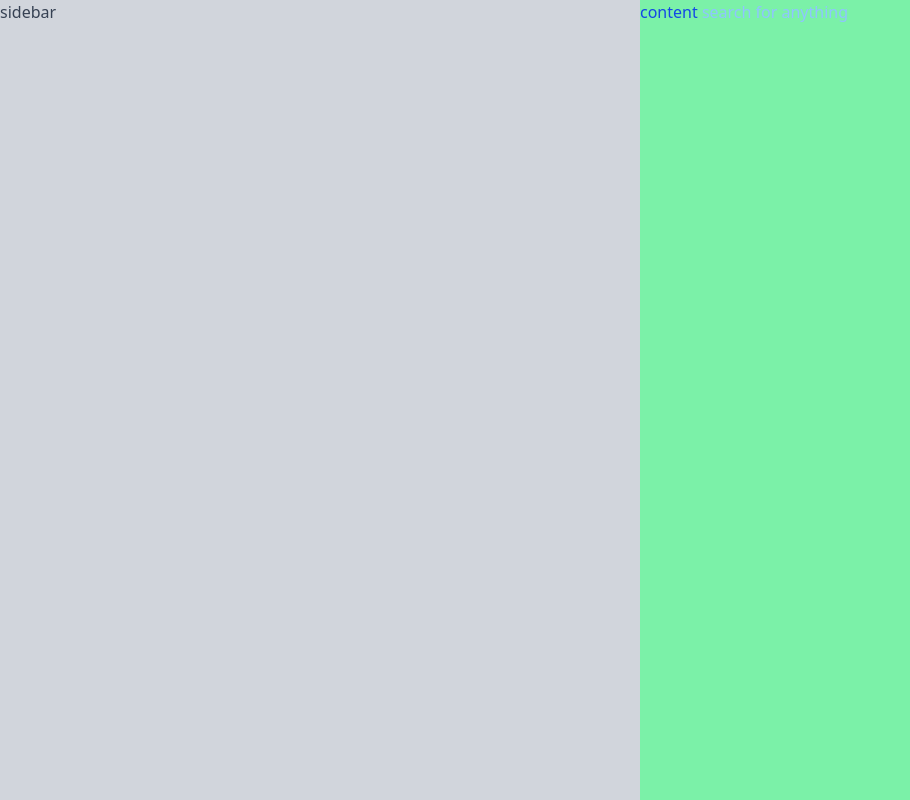
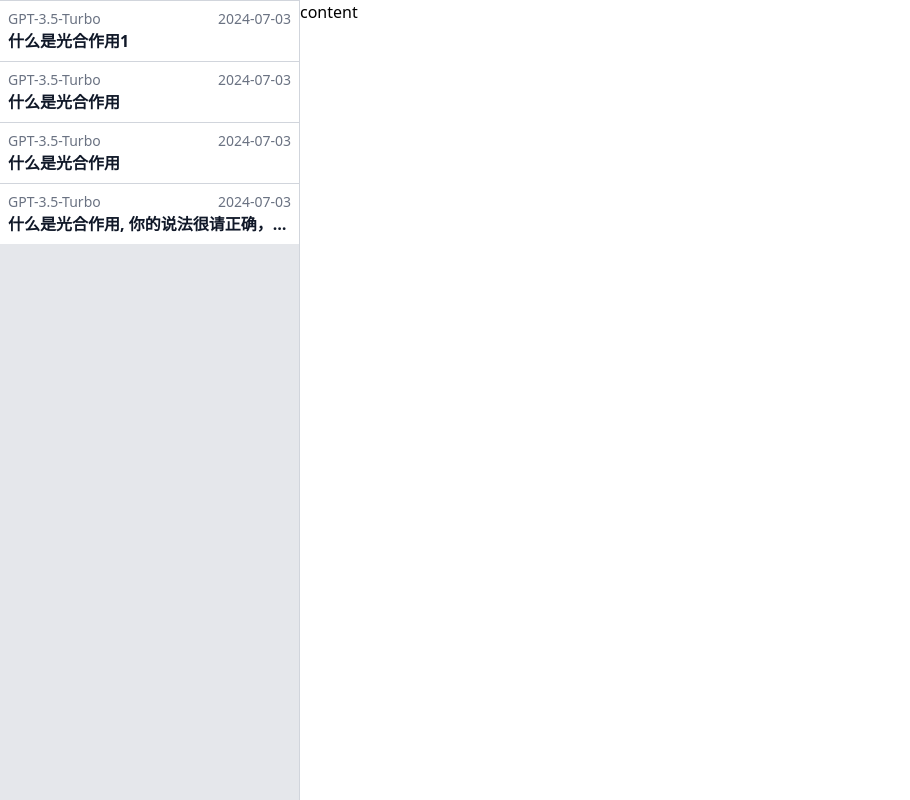
Before and after one commit to zq80/imooc921-vchat, a Vue app: page / in a window 1280 px wide. Shown: the whole page, without its empty margins (0-910 px from the left). Built offline with nearby package versions, Linux system fonts and the light colour scheme.

Commit message:
6-5编写ConversationList组件

```diff
--- a/src/App.vue
+++ b/src/App.vue
@@ -1,13 +1,21 @@
 <template>
   <div class=" flex items-center justify-between h-screen">
-    <div class=" bg-gray-300 text-gray-700 w-1/2 h-full hover:bg-yellow-300">sidebar</div>
-    <div class=" bg-green-300 text-blue-700 h-full flex-1">
+    <div class=" w-[300px] bg-gray-200 h-full border-r border-gray-300">
+      <ConversationList :items="items"/>
+    </div>
+    <div class="h-full flex-1">
       content
-      <input type="text" placeholder="search for anything" class=" placeholder:text-blue-300">
     </div>
   </div>
 </template>
 
-<script setup>
-console.log('👋 This message is being logged by "App.vue", included via Vite');
+<script lang="ts" setup>
+import { ConversationProps } from 'src/type';
+import ConversationList from './components/ConversationList.vue';
+const items:ConversationProps[]=[
+  { id: 1, selectedModel: 'GPT-3.5-Turbo', title: '什么是光合作用1', createdAt: '2024-07-03', updatedAt: '2024-07-03', providerId: 1},
+  { id: 2, selectedModel: 'GPT-3.5-Turbo', title: '什么是光合作用', createdAt: '2024-07-03', updatedAt: '2024-07-03', providerId: 1},
+  { id: 3, selectedModel: 'GPT-3.5-Turbo', title: '什么是光合作用', createdAt: '2024-07-03', updatedAt: '2024-07-03', providerId: 1},
+  { id: 4, selectedModel: 'GPT-3.5-Turbo', title: '什么是光合作用, 你的说法很请正确，理解的很不错', createdAt: '2024-07-03', updatedAt: '2024-07-03', providerId: 1}
+]
 </script>
--- /dev/null
+++ b/src/components/ConversationList.vue
@@ -0,0 +1,22 @@
+<template>
+    <div class="conversation-list">
+        <div
+            class="item border-gray-300 border-t cursor-pointer bg-white hover:bg-gray-200 p-2"
+            v-for="item in items"
+            :key="item.id"
+        >
+            <a href="#">
+                <div class=" flex justify-between items-center text-sm leading-5 text-gray-500">
+                    <span>{{ item.selectedModel }}</span>
+                    <span>{{ item.updatedAt }}</span>
+                </div>
+                <h2 class=" font-semibold leading-6 text-gray-900 truncate">{{ item.title }}</h2>
+            </a>
+        </div>
+    </div>
+</template>
+
+<script lang="ts" setup>
+import { ConversationProps } from 'src/type';
+defineProps<{items:ConversationProps[]}>()
+</script>
--- /dev/null
+++ b/src/type.ts
@@ -0,0 +1,8 @@
+export interface ConversationProps {
+    id: number,
+    title: string,
+    selectedModel: string,
+    createdAt: string,
+    updatedAt: string,
+    providerId: number
+}
```
